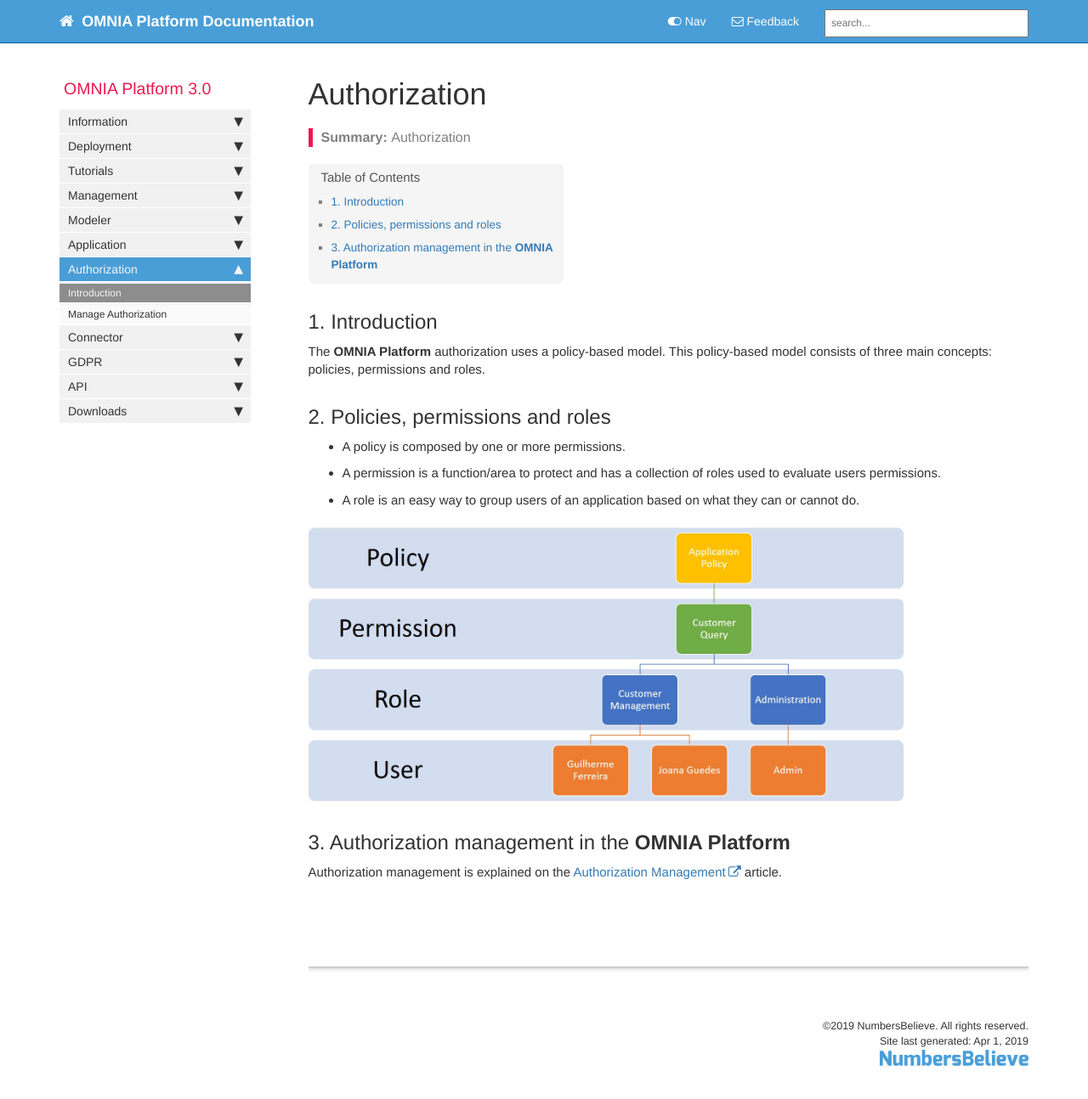
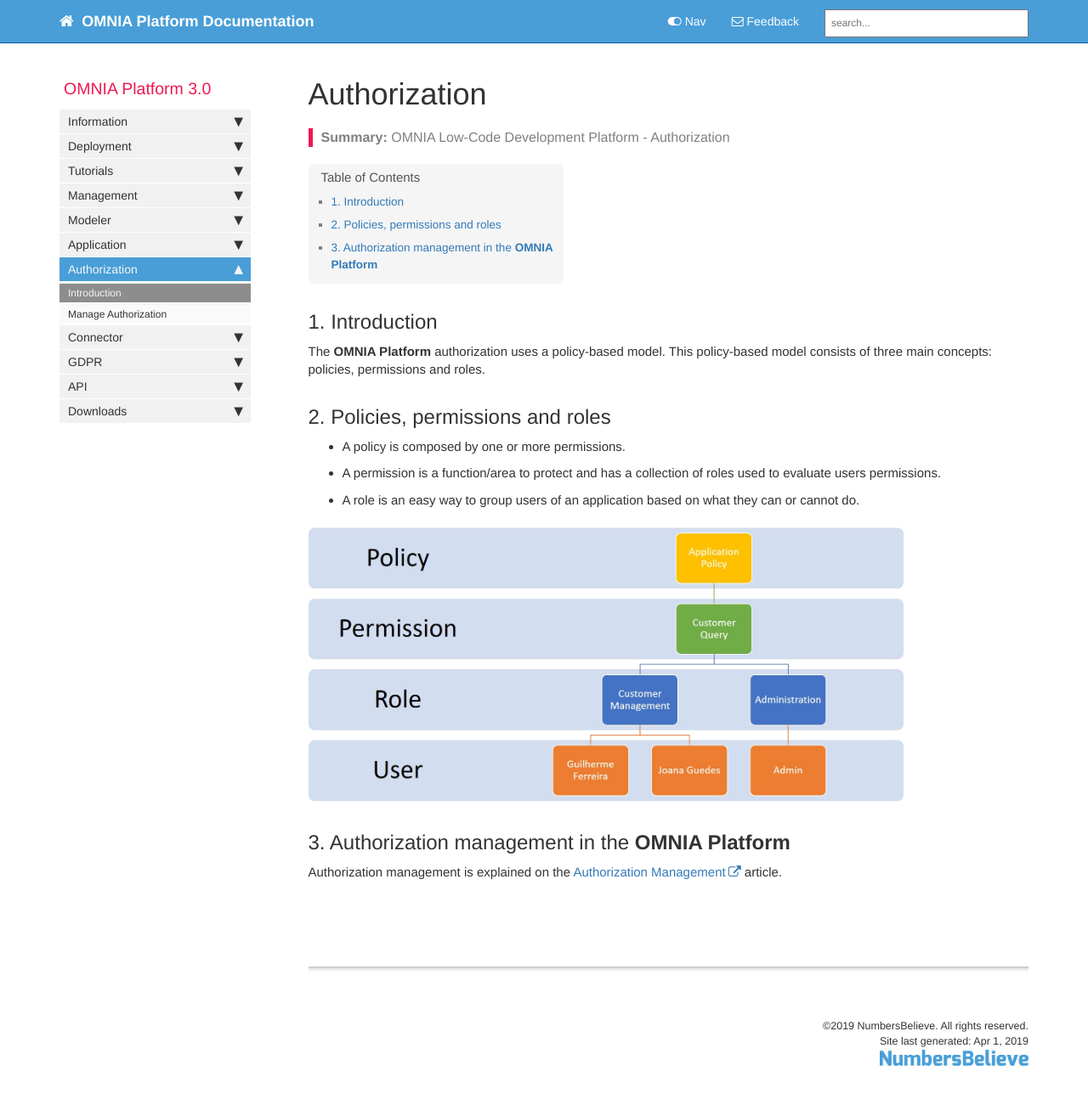
Before and after one commit to daniel8lopes/omnia3, a Jekyll site: the page built from docs/pages/omnia3/Authorization/omnia3_authorization.md, in a window 1280 px wide and 1315 px high. Shown: the top 1294 px of the window at 85% size. Built offline with Jekyll 4.4.1, drawn with Linux system fonts in a browser that asks for light colours; nearby versions of some CDN libraries; comment, search, counter and statistics services are not loaded.

Commit message:
Update omnia3_authorization.md

```diff
--- a/docs/pages/omnia3/Authorization/omnia3_authorization.md
+++ b/docs/pages/omnia3/Authorization/omnia3_authorization.md
@@ -1,7 +1,7 @@
 ---
 title: Authorization
 keywords: omnia3
-summary: "Authorization"
+summary: "OMNIA Low-Code Development Platform - Authorization"
 sidebar: omnia3_sidebar
 permalink: omnia3_authorization.html
 folder: omnia3
@@ -22,4 +22,4 @@ The **OMNIA Platform** authorization uses a policy-based model. This policy-base
 
 ## 3. Authorization management in the **OMNIA Platform**
 
-Authorization management is explained on the [Authorization Management](https://docs.numbersbelieve.com/omnia3_authorizationmanagement.html) article.
+Authorization management is explained on the [Authorization Management](https://docs.omnialowcode.com/omnia3_authorizationmanagement.html) article.
```
